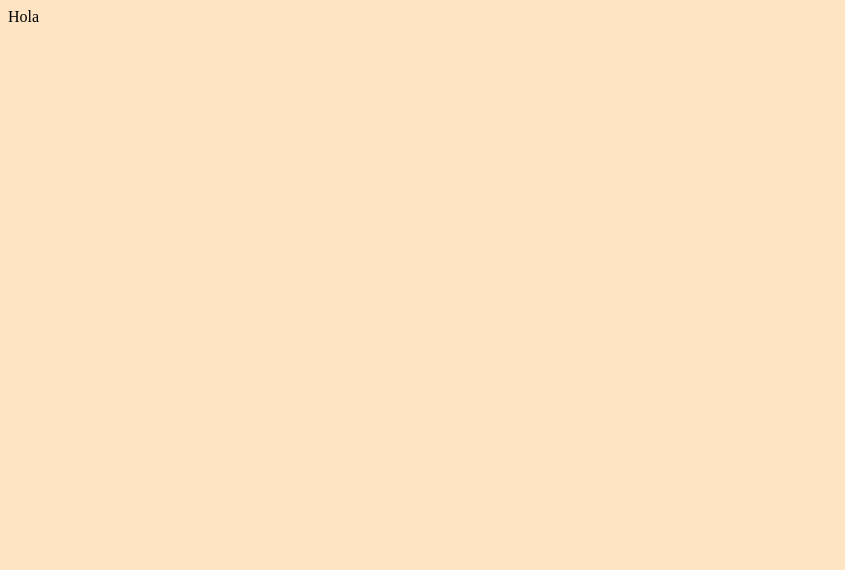
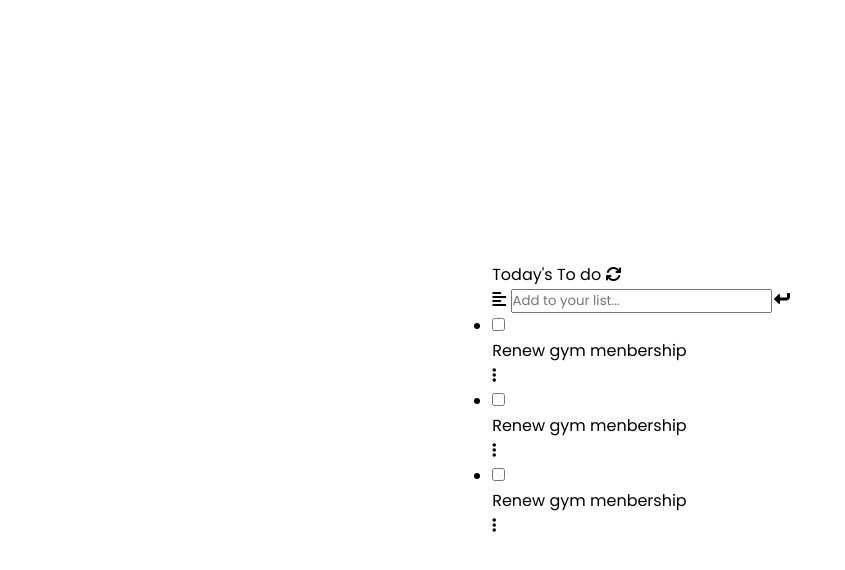
Before and after one commit to Javivy/to-do-list, a website built with webpack: page src/index.html in a window 1280 px wide. Shown: the whole page, without its empty margins (0-845 px from the left). Built offline with nearby package versions, Linux system fonts and the light colour scheme; files whose address does not match are found by name.

Commit message:
Create ToDo app HTML structure

```diff
--- a/src/index.html
+++ b/src/index.html
@@ -4,11 +4,68 @@
     <meta charset="UTF-8" />
     <meta http-equiv="X-UA-Compatible" content="IE=edge" />
     <meta name="viewport" content="width=device-width, initial-scale=1.0" />
-    <script src="./dist/print.bundle.js"></script>
-    <title>Document</title>
+    <link
+      href="https://fonts.googleapis.com/css2?family=Poppins:ital,wght@0,100;0,200;0,300;0,400;0,500;0,600;0,700;0,800;0,900;1,100;1,200;1,300;1,400;1,500;1,600;1,700;1,800;1,900&display=swap"
+      rel="stylesheet"
+    />
+    <script
+      src="https://kit.fontawesome.com/30b7066c1c.js"
+      crossorigin="anonymous"
+    ></script>
+    <title>To Do App</title>
   </head>
   <body>
 
-    <script src="./dist/index.bundle.js"></script>
+    <!--* TO DO LIST  -->
+
+    <div class="wrapper">
+      <div class="list-header">
+        <span>Today's To do</span>
+        <i class="fa-solid fa-arrows-rotate"></i>
+      </div>
+      <div class="task-input">
+        <label for="task">
+          <i class="fa-solid fa-align-left"></i>
+        </label>
+        <input
+          type="text"
+          name="task"
+          id="task"
+          placeholder="Add to your list..."
+        />
+        <i class="fa-solid fa-turn-down"></i>
+      </div>
+      <ul class="tasks-list">
+        <li>
+          <label for="">
+            <input type="checkbox" id="1" />
+            <p>Renew gym menbership</p>
+          </label>
+          <div class="settings">
+            <i class="fa-solid fa-ellipsis-vertical"></i>
+          </div>
+        </li>
+        <li>
+          <label for="">
+            <input type="checkbox" id="1" />
+            <p>Renew gym menbership</p>
+          </label>
+          <div class="settings">
+            <i class="fa-solid fa-ellipsis-vertical"></i>
+          </div>
+        </li>
+        <li>
+          <label for="">
+            <input type="checkbox" id="1" />
+            <p>Renew gym menbership</p>
+          </label>
+          <div class="settings">
+            <i class="fa-solid fa-ellipsis-vertical"></i>
+          </div>
+        </li>
+      </ul>
+    </div>
+
+    <script src="../dist/index.bundl.jse"></script>
   </body>
 </html>
--- a/src/index.js
+++ b/src/index.js
@@ -1,5 +1 @@
-import printMe from './print.js';
 import './styles.css';
-
-printMe();
-console.log('Hola');
--- a/src/print.js
+++ /dev/null
@@ -1,8 +0,0 @@
-const printMe = () => {
-  const div = document.createElement('div');
-  div.innerHTML = 'Hola';
-
-  document.body.appendChild(div);
-};
-
-export default printMe;
--- a/src/styles.css
+++ b/src/styles.css
@@ -1,3 +1,17 @@
+* {
+  margin: 0;
+  padding: 0;
+  box-sizing: border-box;
+  font-family: 'Poppins', sans-serif;
+}
+
 body {
-  background: bisque;
+  display: flex;
+  align-items: center;
+  justify-content: center;
+  height: 100vh;
 }
+
+.fa-turn-down {
+  transform: rotate(90deg);
+}
--- a/webpack.config.js
+++ b/webpack.config.js
@@ -4,7 +4,6 @@ const HtmlWebpackPlugin = require('html-webpack-plugin');
 module.exports = {
   entry: {
     index: './src/index.js',
-    print: './src/print.js',
   },
   devServer: {
     static: './dist',
```
Also changed, not shown: dist/index.html, dist/print.bundle.js (deleted).
